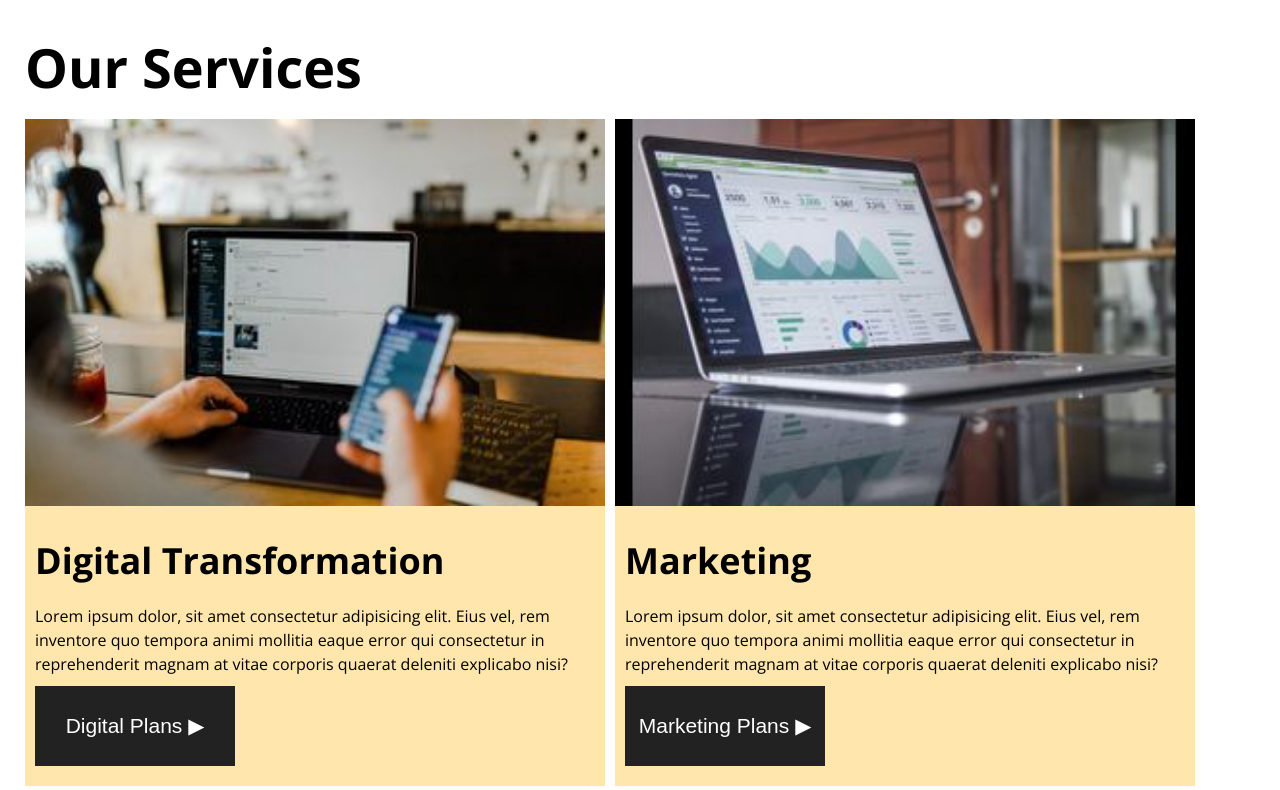
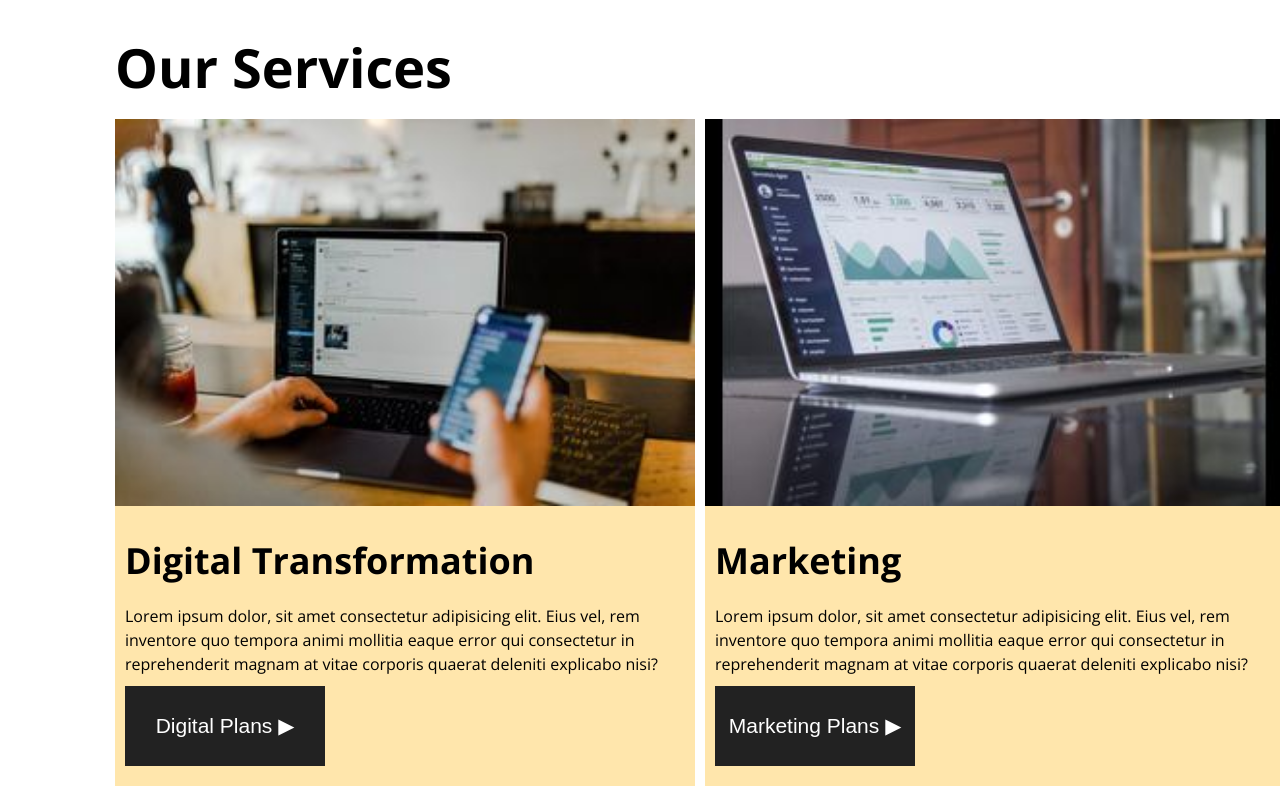
Before and after one commit to tous0038/final-project, a plain HTML site: page index.html in a window 1280 px wide. Shown: the part 1083-1873 px from the top of the page. Drawn offline with nearby package versions, Linux system fonts and the light colour scheme.

Commit message:
3rd commit

```diff
--- a/css/styles.css
+++ b/css/styles.css
@@ -56,7 +56,7 @@ body {
     background: #ffffff;
     font-family: 'Open Sans', sans-serif;
     font-size: 14px;
-
+    margin: 0 auto;
 }
 h1{
     font-size: 71px;
@@ -660,7 +660,8 @@ padding-bottom: 10px;
     .container, .grid-conainer {
         min-width:760px;
         max-width:1200px;
-
+        margin: 0 auto;
+        padding: 0;
     }
 
 
```
